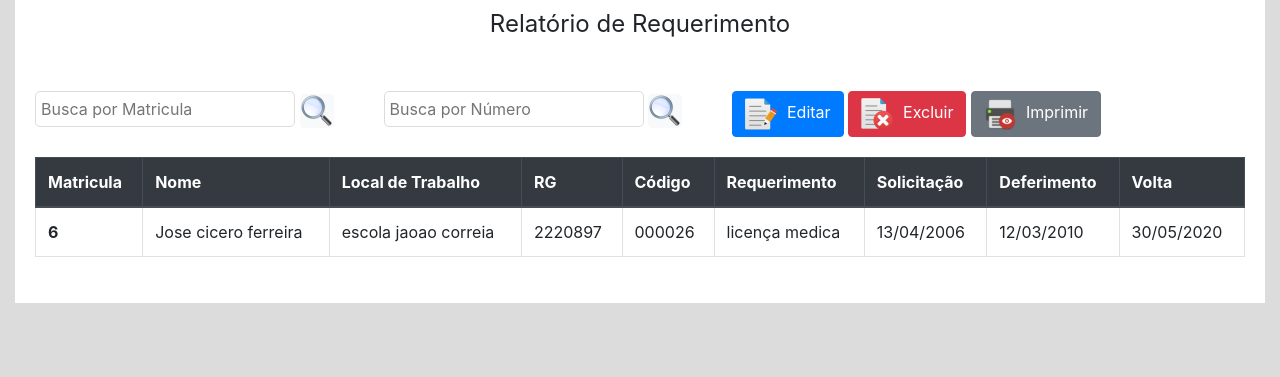
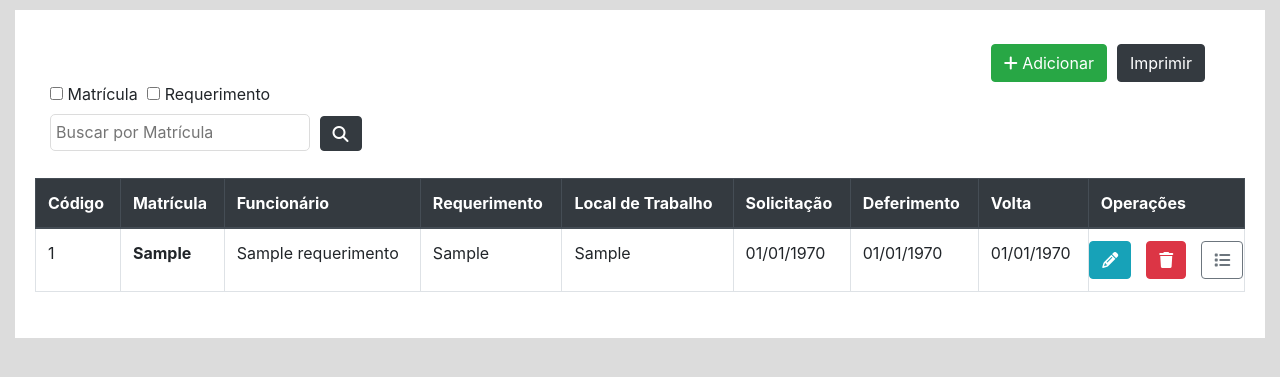
Before and after one commit to israelitalo/lineeducation, a PHP site: page /relatorio_de_req.php in a window 1280 px wide. Shown: the part 72-449 px from the top of the page. Run offline with PHP 8.4, Linux system fonts and the light colour scheme; the visitor is signed in with stand-in values (Sample User, id 1); tables that the repository leaves empty or names only in its code hold one stand-in row (values such as "Sample post"); some libraries are stand-ins or nearby versions.

Commit message:
Busca de requerimentos funcionando com ambos os checkbox

```diff
--- a/cadastrar_req.php
+++ b/cadastrar_req.php
@@ -16,15 +16,15 @@ $result = mysqli_query($conexao, $sql);
     $row = mysqli_fetch_assoc($result);
 
     if($row['total'] == 0) {
-	$_SESSION['msg'] = "Nº de matrícula inválido";
+        $_SESSION['msg'] = "Matrícula inválida";
         header('Location: cadastro_de_req.php');
         exit;
     }
 
-$sql = "INSERT INTO requerimento ( req_fun_matricula, req_despacho, req_descricao, req_entrada, req_deferimento, req_volta, req_tipo_req) VALUES ('$matricula', '$despacho', '$descricao','$entrada', '$deferimento', '$volta', 'req_tipo_req')";
+    $sql = "INSERT INTO requerimento (req_fun_matricula, req_despacho, req_descricao, req_entrada, req_deferimento, req_volta, req_tipo_req) VALUES ('$matricula', '$despacho', '$descricao','$entrada', '$deferimento', '$volta', '$tipo_req')";
 
     if($conexao->query($sql) === TRUE) {
-	$_SESSION['status_cadastro'] = true;
+        $_SESSION['msg'] = "Requerimento cadastrado com sucesso.";
         header('Location: cadastro_de_req.php');
     exit;
     }
--- a/cadastro_de_fun.php
+++ b/cadastro_de_fun.php
@@ -35,7 +35,7 @@
 			</div>
 		</nav>
 		<div class="container-fluid">
-			<div class="row justify-content-center align-items-center"><!--Grid -->
+			<div class="row justify-content-center align-items-center" style="margin-top: 10px"><!--Grid -->
 				<div class="col-sm-7 justify-content-center align-items-center">
                     <?php
                         if(isset($_SESSION['msg'])){
--- a/css/style.css
+++ b/css/style.css
@@ -149,7 +149,7 @@ body{
 	border: 1px solid #DCDCDC;
 }
 .area_de_relatorio_req{
-	height: 30vh 100%;
+	height: 100%;
 	padding-top: 10px;
 	padding-bottom: 30px;
 	background-color: #ffffff;
--- a/function.php
+++ b/function.php
@@ -1,6 +1,6 @@
 <?php
     /*
-     * Não está funcionando
+     * Não está sendo utilizado.
      * */
     session_start();
     include 'verifica_usuario_logado.php';
--- a/index.php
+++ b/index.php
@@ -49,7 +49,7 @@
         }
         ?>
 		<div class="container-fluid d-flex justify-content-center">
-			<div class="row justify-content-center align-items-center " style="margin-top: 15px">
+			<div class="row justify-content-center align-items-center " style="margin-top: 10px">
 				<div class="col-sm-6 justify-content-center align-items-center"><!--coluna de funcionario-->
 					<div class="cabeca_index"><!--titulo da box -->
 					 	<button class="btn btn-primary" ><img src="img/funconario.png" style="padding-right: 20px"><span>Funcionario</span></button>
--- a/listar_usuario.php
+++ b/listar_usuario.php
@@ -11,8 +11,5 @@
                 $resultado = $row['fun_nome'];
                 echo $resultado;
             }
-            else{
-                echo "funcionário não cadastrado";
-            }
         }
 ?>
--- a/relatorio_de_req.php
+++ b/relatorio_de_req.php
@@ -1,6 +1,7 @@
 <?php
     session_start();
     include 'verifica_usuario_logado.php';
+    include "conexao.php";
 ?>
 <!DOCTYPE html>
 <html>
@@ -9,7 +10,9 @@
 		<meta name="viewport" content="width=width-device, initial-scale=1, shrink-to-fit=no">
 		<link rel="stylesheet" type="text/css" href="css/bootstrap.min.css">
 		<link rel="stylesheet" type="text/css" href="css/style.css">
-		<title>Relatório de Requerimento</title>
+        <script src="https://kit.fontawesome.com/68d49f23cf.js" crossorigin="anonymous"></script>
+        <script src="https://ajax.googleapis.com/ajax/libs/jquery/3.4.1/jquery.min.js"></script>
+        <title>Relatório de Requerimento</title>
 	</head>
 	<body>
 		<nav class="navbar navbar-expand-lg navbar-dark bg-dark">
@@ -33,74 +36,113 @@
 				</ul>
 			</div>
 		</nav>
+        <?php
+        if(isset($_SESSION['msg'])){
+            $msg = $_SESSION['msg'];
+
+            if($msg == "Requerimento excluído com sucesso."){
+                echo "<div class='alert alert-info' role='alert'>$msg</div>";
+            }
+            else if($msg == "Requerimento alterado com sucesso."){
+                echo "<div class='alert alert-info' role='alert'>$msg</div>";
+            }
+            else if($msg == "Requerimento cadastrado com sucesso"){
+                echo "<div class='alert alert-info' role='alert'>$msg</div>";
+            }
+            else{
+                echo "<div class='alert alert-danger' role='alert'>$msg</div>";
+            }
+            unset($_SESSION['msg']);
+        }
+        ?>
 		<div class="container-fluid">
-
-			<div class="row justify-content-center align-items-center"><!--Grid -->
+			<div class="row justify-content-center align-items-center" style="margin-top: 10px"><!--Grid -->
 				<div class="col-sm-12 justify-content-center align-items-center">
-					<!--class "cabeca_relatorio_de_req" editar estilo do cabeçalho da coluna  -->
-
 					<!--Corpo da coluna onde fica os relatorio -->
-					<div class="area_de_relatorio_req">
-						<div class="font-weight-normal h4 text-center">
-							Relatório de Requerimento
-						</div><br>
-						<div>
-							<form method="POST">
-								<!-- class formulario_alinhamento para alinhar a div no centro -->
-								<div class="input-group formulario_alinhamento">
-									<div>
-										<!-- class InputMatricula para dar um estilo a mais para o input -->
-										<input class="InputMatricula" type="text" name="" placeholder="Busca por Matricula">
-										<button type="submit" class="btn btn-light tamanho_botao"><img src="img/search.png"></button><!--class tamanho_botao para dar estilo ao botao-->
-									</div>
-
-									<div style="margin-left: 50px">
-										<!-- class InputMatricula para dar um estilo a mais para o input -->
-										<input class="InputMatricula" type="text" name="" placeholder="Busca por Número">
-										<button type="submit" class="btn btn-light tamanho_botao"><img src="img/search.png"></button><!--class tamanho_botao para dar estilo ao botao-->
-									</div>
-									<div style="margin-left: 50px">
-										<!--Botão de editar -->
-										<button type="submit" class="btn btn-primary"><img src="img/edit.png" style="padding-right: 10px"><span>Editar</span></button>
-
-										<!--Botão de excluir -->
-										<button type="submit" class="btn btn-danger"><img src="img/delete.png" style="padding-right: 10px"><span>Excluir</span></button>
-
-										<!--botao de imprimir -->
-										<button type="submit" class="btn btn-secondary"><img src="img/print.png" style="padding-right: 10px"><span>Imprimir</span></button>
-									</div>
-								</div>
-							</form>
-						</div>
+					<div class="area_de_relatorio_req"><br>
 						<div class="table-responsive"><!--tabela de relatorio -->
+                            <div class="col-12 row justify-content-end">
+                                <a class="btn btn-success" href="cadastro_de_fun.php" style="float: left; margin-right: 10px"><i class="fas fa-plus"></i> Adicionar</a>
+                                <button type="submit" class="btn btn-dark" style="float: left; margin-right: 10px">Imprimir</button>
+                            </div>
+                            <div class="col-4">
+                                <form method="POST" style="float: left">
+                                    <input type="checkbox" id="check" name="checkbox_matricula" style="cursor: pointer" value="ativo">
+                                    <label for="checkbox_matricula">Matrícula</label>
+                                    <input type="checkbox" id="check_req_id" name="checkbox_req_id" style="cursor: pointer; margin-left: 5px" value="ativo">
+                                    <label for="checkbox_matricula">Requerimento</label><br>
+                                    <input class="InputMatricula_fun" type="text" name="busca" placeholder="Buscar por Matrícula" style="margin-right: 5px">
+                                    <button type="submit" class="btn btn-dark" style="height: 35px; padding-top: 5px; margin-right: 10px"><i class="fas fa-search"></i></button>
+                                </form><br>
+                            </div></br></br><br>
 			              <table class="table table-hover table-bordered" id="dataTable" width="100%" cellspacing="0">
-			              	<!-- -->
 			                <thead class="thead-dark">
 			                  <tr>
-			                  	<th>Matricula</th>
-			                  	<th>Nome</th>
-			                    <th>Local de Trabalho</th>
-			                    <th>RG</th>
-			                    <th>Código</th>
-			                    <th>Requerimento</th>
+                                <th>Código</th>
+                                <th>Matrícula</th>
+			                  	<th>Funcionário</th>
+                                <th>Requerimento</th>
+                                <th>Local de Trabalho</th>
 			                    <th>Solicitação</th>
 			                    <th>Deferimento</th>
 			                    <th>Volta</th>
+                                <th>Operações</th>
 			                  </tr>
 			                </thead>
+                              <?php
+                              if(isset($_POST['busca']) && isset($_POST['checkbox_req_id']) && isset($_POST['checkbox_matricula'])){
+                                  $_SESSION['msg'] = "Selecione apenas um filtro de busca: matrícula ou requerimento.";
+                                  header("Location: relatorio_de_req.php");
+                              }
+                              else if(empty($_POST['busca']) && empty($_POST['checkbox_matricula']) || empty($_POST['busca']) && empty($_POST['checkbox_req_id'])){
+                                  $sql = "SELECT * FROM requerimento";
+                              }
+                              else if(isset($_POST['busca']) && isset($_POST['checkbox_matricula'])){
+                                  $matricula = $_POST['busca'];
+                                  $sql = "SELECT * FROM requerimento WHERE req_fun_matricula = '$matricula'";
+                              }
+                              else if(isset($_POST['busca']) && isset($_POST['checkbox_req_id'])){
+                                  $req_id = $_POST['busca'];
+                                  $sql = "SELECT * FROM requerimento WHERE req_id = '$req_id'";
+                              }
+                              else if(isset($_POST['busca']) && empty($_POST['checkbox_matricula'])){
+                                  $_SESSION['msg'] = "Para pesquisar por matrícula, selecione a opção matrícula.";
+                                  header("Location: relatorio_de_req.php");
+                              }
+                              else if(isset($_POST['busca']) && empty($_POST['checkbox_req_id'])){
+                                  $_SESSION['msg'] = "Para pesquisar por nº de requerimento, selecione a opção requerimento.";
+                                  header("Location: relatorio_de_req.php");
+                              }
+                              $stmt = mysqli_query($conexao, $sql);
+                              while ($row = mysqli_fetch_array($stmt)){?>
 			                <tbody>
-							  <tr><!--informaçoes meramente demonstrativas -->
-						       	<th>6</th>
-						       	<td>Jose cicero ferreira</td>
-						       	<td>escola jaoao correia</td>
-							    <td>2220897</td>
-							    <td>000026</td>
-							    <td>licença medica</td>
-							    <td>13/04/2006</td>
-							    <td>12/03/2010</td>
-							    <td>30/05/2020</td>
-							  </tr>
+                            <tr>
+                                <td><?php echo $row['req_id'];?></td>
+                                <th><?php echo  $row['req_fun_matricula'];?></th>
+                                <?php
+                                    $sqlNome = "SELECT * FROM funcionario f, requerimento r WHERE r.req_fun_matricula
+                                    ='".$row['req_fun_matricula']."' AND f.fun_matricula = '".$row['req_fun_matricula']."'";
+                                    $stmtNome = mysqli_query($conexao, $sqlNome);
+                                    $rowNome = mysqli_fetch_array($stmtNome);
+                                ?>
+                                <td><?php echo $rowNome['fun_nome'];?></td>
+                                <td><?php echo $row['req_tipo_req'];?></td>
+                                <td><?php echo $rowNome['fun_local_trabalho'];?></td>
+                                <td><?php echo date('d/m/Y', strtotime($row['req_entrada']));?></td>
+                                <td><?php echo date('d/m/Y', strtotime($rowNome['req_deferimento']));?></td>
+                                <td><?php echo date('d/m/Y', strtotime($rowNome['req_volta']));?></td>
+                                <td>
+                                    <div class="row justify-content-center align-items-center">
+                                        <a class="btn btn-info" style="float: left; margin-right: 15px" href="editar_form_req.php?id=<?php echo $row['req_id'];?>">
+                                            <i class="fas fa-pencil-alt"></i></a>
+                                        <a class="btn btn-danger" style="float: left; margin-right: 15px" href="excluir_req.php?id=<?php echo $row['req_id'];?>">
+                                            <i class="fas fa-trash"></i></a>
+                                        <button class="btn btn-outline-secondary view_data" id="<?php echo $row['req_id'];?>" style="float: left"><i class="fas fa-list"></i></button>
+                                    </div>
+                                </td>
+                            </tr>
 			                </tbody>
+                              <?php }?>
 			              </table>
 			            </div>
 					</div>
```
Also changed, not shown: cadastro_de_req.php (+11 -5 lines), relatorio_de_fun.php (+11 -9 lines), script.js (deleted, +0 -27 lines). Lines whose indentation alone changed are shown as unchanged.
